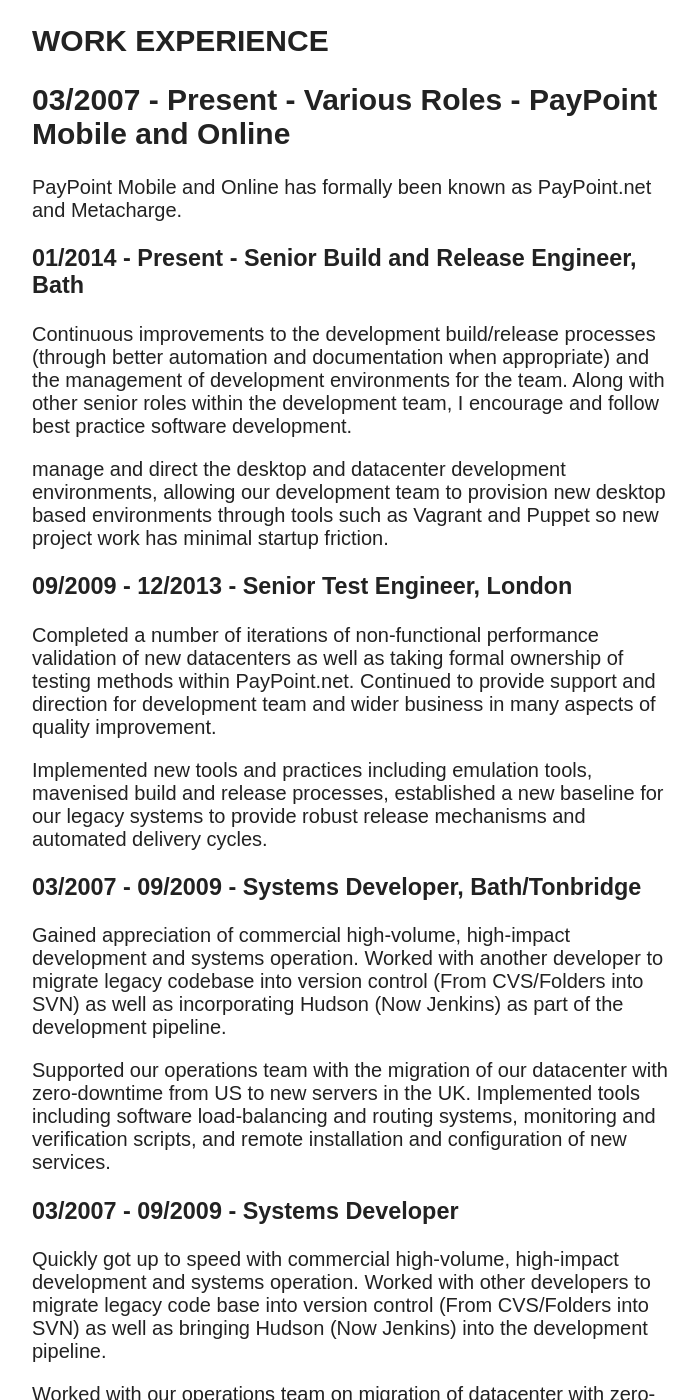
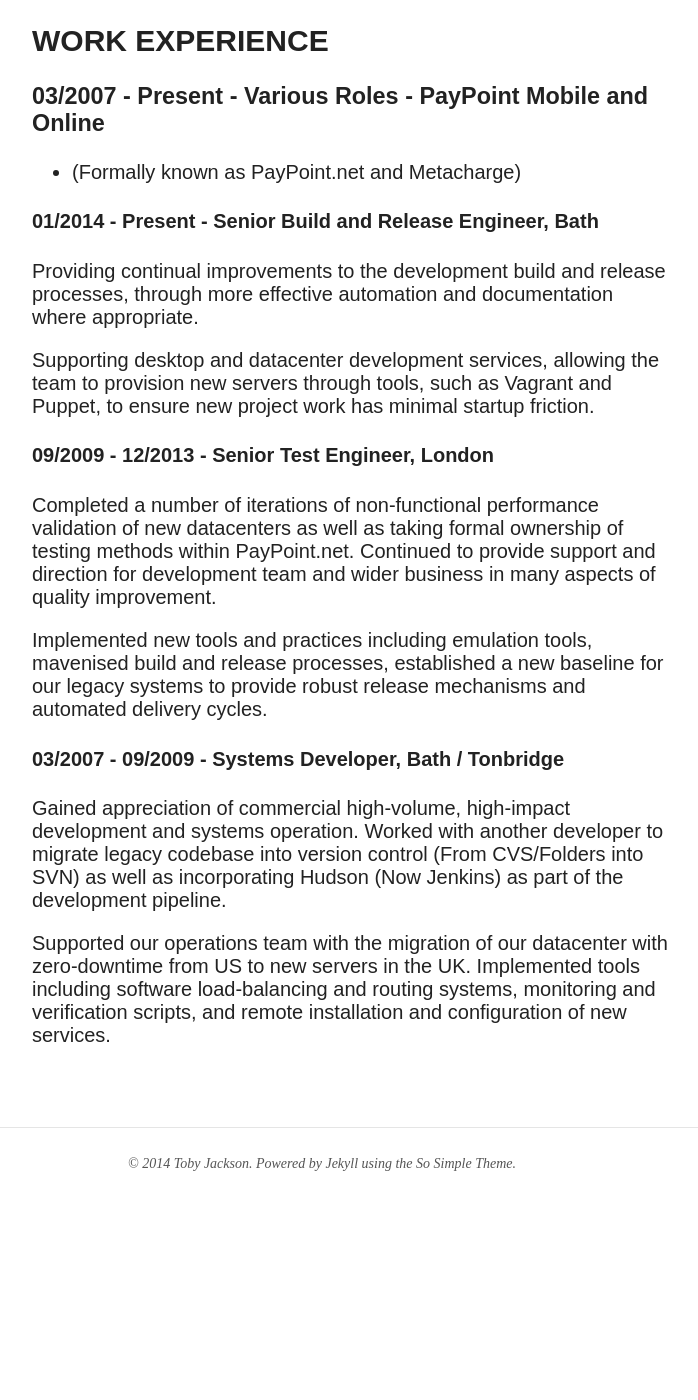
Before and after one commit to warmfusion/warmfusion.github.io, a Jekyll site: the page built from cv.md, in a window 1280 px wide and 1400 px high, scrolled down 1736 px. Shown: the whole window, without its empty margins (318-1016 px from the left). Built offline with Jekyll 4.4.1, drawn with Linux system fonts in a browser that asks for light colours; nearby versions of some CDN libraries; after the commit the page ends 3010 px from its top, so only the background shows below that; some of the changed text lies outside the part shown.

Commit message:
Updated CV a little more

```diff
--- a/cv.md
+++ b/cv.md
@@ -17,6 +17,7 @@
 
 A certified scrum master, I have previously worked with five concurrent scrum teams across strategic and tactical projects, providing support and direction on developmental practices and provision of technologies to enable smoother delivery.
 
+
 # EDUCATION AND SKILLS
 
 * Certified ScrumMaster March 2012
@@ -31,9 +32,9 @@
 * Agile Methodologies
     * Scrum / KanBan
     * Test Driven Development (TDD)
-    * Continous integration/delivery
+    * Continous integration / delivery
     * Non-functional testing
-        * For example capacity, performance, and security testing
+        * _For example capacity, performance, and security testing_
 * Programming Languages
     * Static - Java
     * Dynamic - PHP, Ruby, Bash
@@ -45,32 +46,29 @@
     * Selenium
     * JBoss EAP
 
+
 # WORK EXPERIENCE
 
 
-## 03/2007 - Present - Various Roles - PayPoint Mobile and Online
+### 03/2007 - Present - Various Roles - PayPoint Mobile and Online
 
-PayPoint Mobile and Online has formally been known as PayPoint.net and Metacharge.
+* (Formally known as PayPoint.net and Metacharge)
 
-### 01/2014 - Present - Senior Build and Release Engineer, Bath
+#### 01/2014 - Present - Senior Build and Release Engineer, Bath
 
-Continuous improvements to the development build/release processes (through better automation and documentation when appropriate) and the management of development environments for the team. Along with other senior roles within the development team, I encourage and follow best practice software development.
+Providing continual improvements to the development build and release processes, through more effective automation and documentation where appropriate.
 
-manage and direct the desktop and datacenter development environments, allowing our development team to provision new desktop based environments through tools such as Vagrant and Puppet so new project work has minimal startup friction.
+Supporting desktop and datacenter development services, allowing the team to provision new servers through tools, such as Vagrant and Puppet, to ensure new project work has minimal startup friction.
 
-### 09/2009 - 12/2013 - Senior Test Engineer, London
+
+#### 09/2009 - 12/2013 - Senior Test Engineer, London
 
 Completed a number of iterations of non-functional performance validation of new datacenters as well as taking formal ownership of testing methods within PayPoint.net. Continued to provide support and direction for development team and wider business in many aspects of quality improvement.
 
 Implemented new tools and practices including emulation tools, mavenised build and release processes, established a new baseline for our legacy systems to provide robust release mechanisms and automated delivery cycles.
 
-### 03/2007 - 09/2009 - Systems Developer, Bath/Tonbridge
+#### 03/2007 - 09/2009 - Systems Developer, Bath / Tonbridge
 
 Gained appreciation of commercial high-volume, high-impact development and systems operation. Worked with another developer to migrate legacy codebase into version control (From CVS/Folders into SVN) as well as incorporating Hudson (Now Jenkins) as part of the development pipeline.
 
 Supported our operations team with the migration of our datacenter with zero-downtime from US to new servers in the UK. Implemented tools including software load-balancing and routing systems, monitoring and verification scripts, and remote installation and configuration of new services.
-### 03/2007 - 09/2009 - Systems Developer
-
-Quickly got up to speed with commercial high-volume, high-impact development and systems operation. Worked with other developers to migrate legacy code base into version control (From CVS/Folders into SVN) as well as bringing Hudson (Now Jenkins) into the development pipeline.
-
-Worked with our operations team on migration of datacenter with zero-downtime from US to new servers in the UK by implementing software load balancing and routing tools, monitoring and validation systems and installation and configuration of new services.
```
